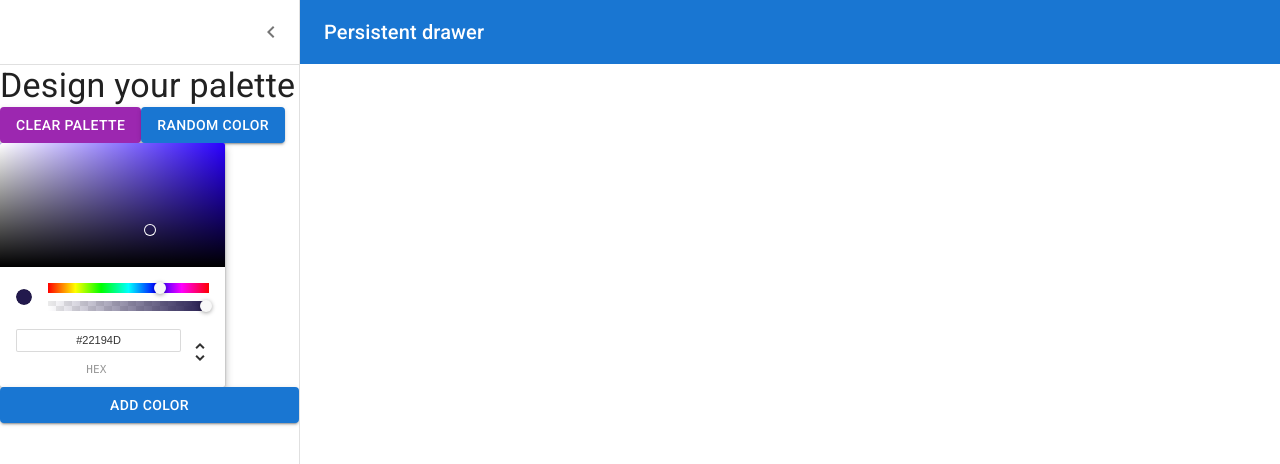
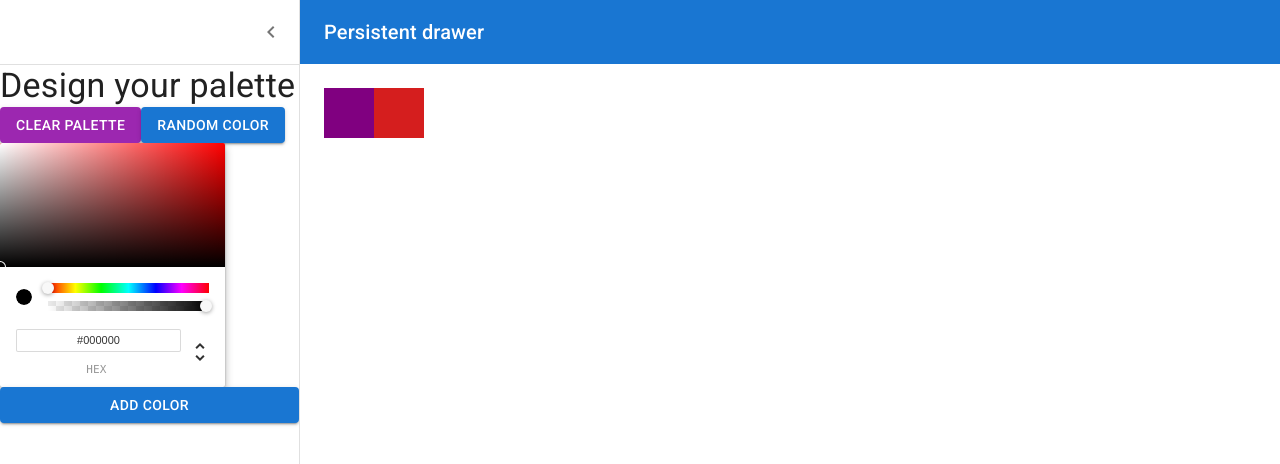
Before and after one commit to Yogeshkumar-krishnamoorthy/colors-app, a React (Create React App) app: page /palette/new in a window 1280 px wide. Shown: the top 464 px of the page. Built offline with nearby package versions, Linux system fonts and the light colour scheme.

Commit message:
connected color picker, button and listed them

```diff
--- a/src/NewPaletteForm.js
+++ b/src/NewPaletteForm.js
@@ -65,27 +65,40 @@
 
 const NewPaletteForm = () => {
   const theme = useTheme();
-  const [open, setOpen] = useState(true);
+
+  const [data, setData] = useState({
+    open: true,
+    curColor: "peal",
+    palette: ["purple", "#D51E1E"],
+  });
 
   const handleDrawerOpen = () => {
-    setOpen(true);
+    setData({ ...data, open: true });
   };
 
   const handleDrawerClose = () => {
-    setOpen(false);
+    setData({ ...data, open: false });
+  };
+
+  const handleColor = (color) => {
+    setData({ ...data, curColor: color.hex });
+  };
+
+  const addColor = () => {
+    setData({ ...data, palette: [...data.palette, data.curColor] });
   };
 
   return (
     <Box sx={{ display: "flex" }}>
       <CssBaseline />
-      <AppBar position="fixed" open={open}>
+      <AppBar position="fixed" open={data.open}>
         <Toolbar>
           <IconButton
             color="inherit"
             aria-label="open drawer"
             onClick={handleDrawerOpen}
             edge="start"
-            sx={{ mr: 2, ...(open && { display: "none" }) }}
+            sx={{ mr: 2, ...(data.open && { display: "none" }) }}
           >
             <MenuIcon />
           </IconButton>
@@ -105,7 +118,7 @@
         }}
         variant="persistent"
         anchor="left"
-        open={open}
+        open={data.open}
       >
         <DrawerHeader>
           <IconButton onClick={handleDrawerClose}>
@@ -116,7 +129,6 @@
             )}
           </IconButton>
         </DrawerHeader>
-        {/* color picker goes here */}
         <Divider />
         <Typography variant="h4">Design your palette</Typography>
         <div>
@@ -127,14 +139,23 @@
             Random Color
           </Button>
         </div>
-        <ChromePicker />
-        <Button variant="contained" color="primary">
+        <ChromePicker color={data.curColor} onChangeComplete={handleColor} />
+        <Button
+          variant="contained"
+          color="primary"
+          style={{ backgroundColor: data.curColor }}
+          onClick={addColor}
+        >
           Add Color
         </Button>
       </Drawer>
-      <Main open={open}>
+      <Main open={data.open}>
         <DrawerHeader />
-        {/* picked colors goes here */}
+        <div style={{ display: "flex", flexWrap: "wrap" }}>
+          {data.palette.map((c) => (
+            <div style={{ width: 50, height: 50, backgroundColor: c }}></div>
+          ))}
+        </div>
       </Main>
     </Box>
   );
```
